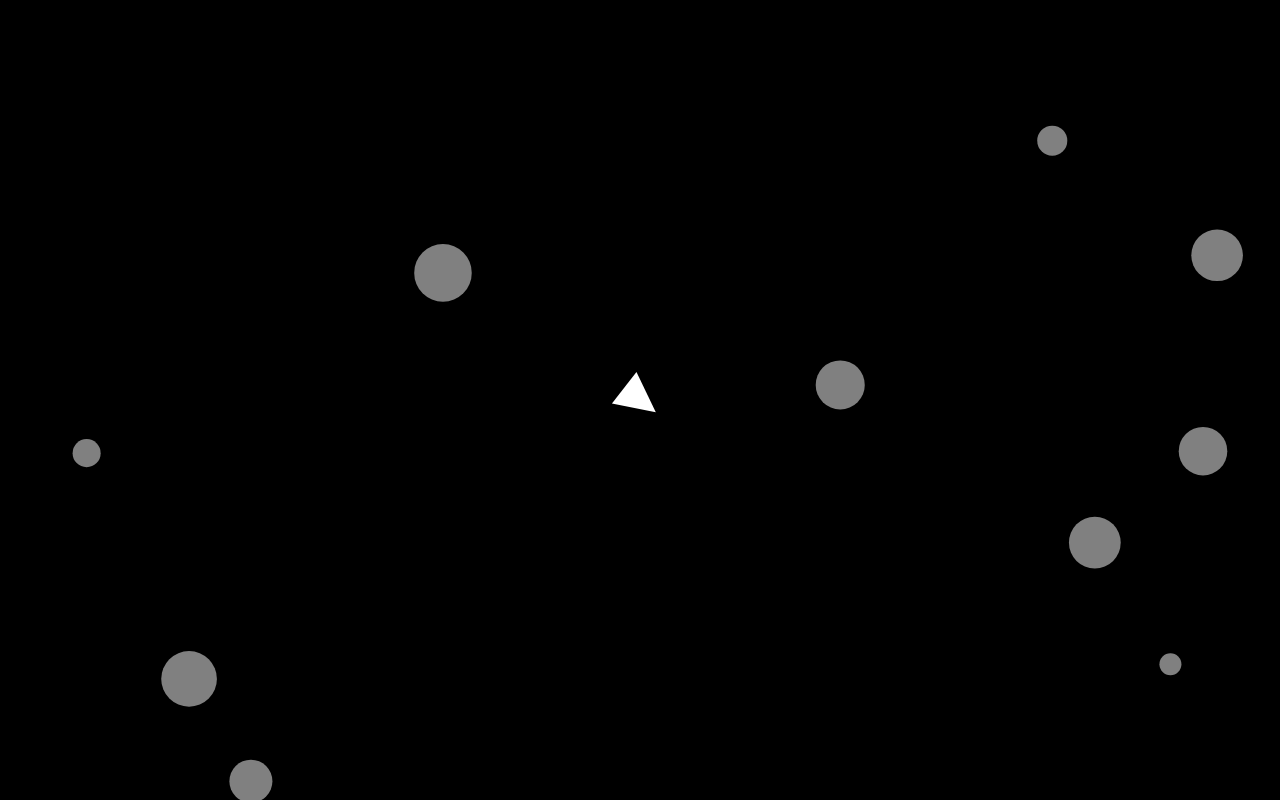
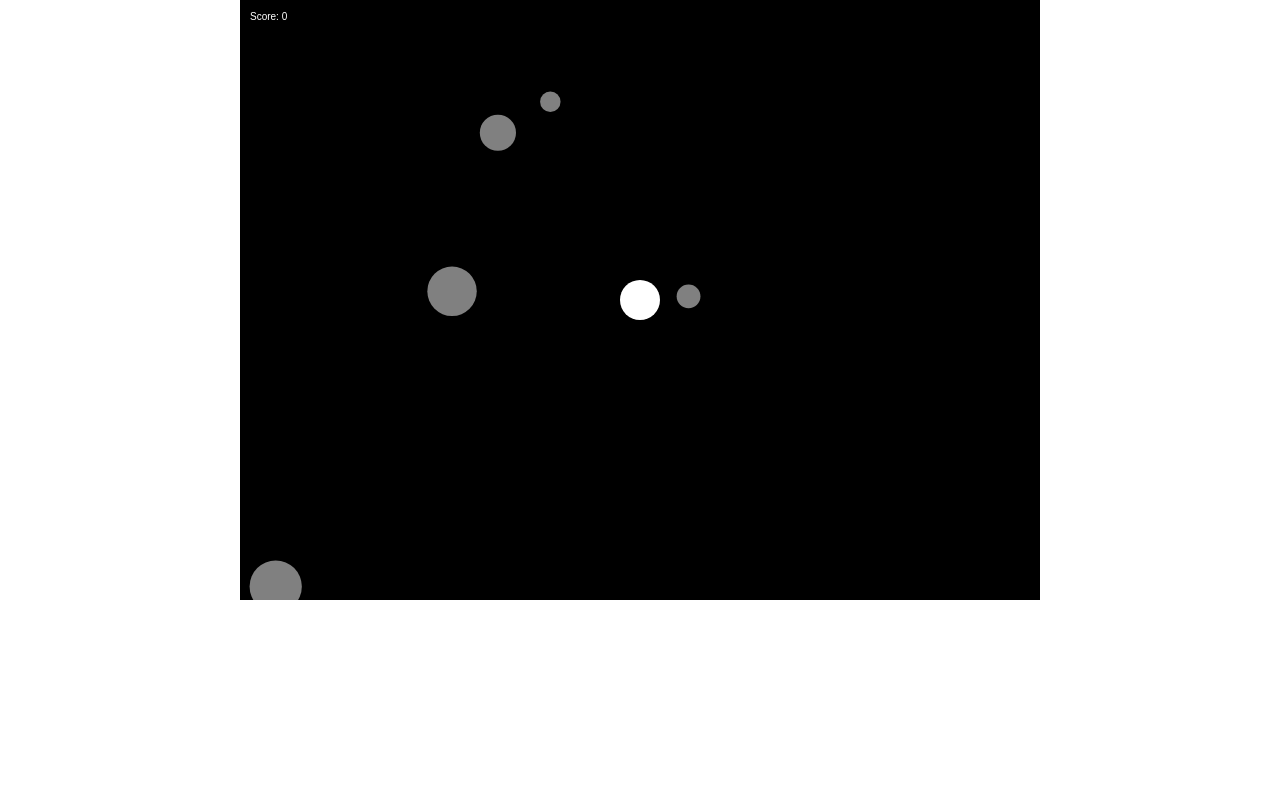
Before and after one commit to jimpfogarty-tech/Claude-code-work, a plain HTML site: page index.html in a window 1280 px wide. Drawn offline with Linux system fonts and the light colour scheme.

Commit message:
Update index.html to include a functional asteroids game

```diff
--- a/index.html
+++ b/index.html
@@ -10,116 +10,107 @@
     </style>
 </head>
 <body>
-    <canvas id="asteroidsCanvas"></canvas>
+    <canvas id="gameCanvas" width="800" height="600"></canvas>
     <script>
-        const canvas = document.getElementById('asteroidsCanvas');
+        const canvas = document.getElementById('gameCanvas');
         const ctx = canvas.getContext('2d');
-        canvas.width = window.innerWidth;
-        canvas.height = window.innerHeight;
 
-        let spaceship;
-        const asteroids = [];
+        // Game variables
+        let score = 0;
+        let asteroids = [];
+        let bullets = [];
 
-        class Spaceship {
-            constructor() {
-                this.x = canvas.width / 2;
-                this.y = canvas.height / 2;
-                this.angle = 0;
-                this.velocity = { x: 0, y: 0 };
-                this.size = 20;
-            }
+        // Initialize player
+        const player = { x: canvas.width / 2, y: canvas.height / 2, radius: 20 };
 
-            draw() {
-                ctx.save();
-                ctx.translate(this.x, this.y);
-                ctx.rotate(this.angle);
-                ctx.fillStyle = 'white';
-                ctx.beginPath();
-                ctx.moveTo(-this.size, -this.size);
-                ctx.lineTo(this.size, 0);
-                ctx.lineTo(-this.size, this.size);
-                ctx.fill();
-                ctx.restore();
-            }
-
-            update() {
-                this.x += this.velocity.x;
-                this.y += this.velocity.y;
-                this.angle += (Math.random() - 0.5) * 0.1;
-
-                // Wrap around the edges
-                if (this.x > canvas.width) this.x = 0;
-                else if (this.x < 0) this.x = canvas.width;
-                if (this.y > canvas.height) this.y = 0;
-                else if (this.y < 0) this.y = canvas.height;
-            }
-
-            thrust() {
-                this.velocity.x += Math.cos(this.angle) * 0.1;
-                this.velocity.y += Math.sin(this.angle) * 0.1;
-            }
+        // Initialize asteroids
+        function createAsteroid() {
+            const x = Math.random() * canvas.width;
+            const y = Math.random() * canvas.height;
+            const radius = Math.random() * (30 - 10) + 10;
+            asteroids.push({ x, y, radius });
         }
 
-        class Asteroid {
-            constructor(x, y, radius) {
-                this.x = x;
-                this.y = y;
-                this.radius = radius;
-                this.angle = Math.random() * Math.PI * 2;
-                this.velocity = { x: Math.cos(this.angle), y: Math.sin(this.angle) };
-            }
-
-            draw() {
-                ctx.fillStyle = 'gray';
-                ctx.beginPath();
-                ctx.arc(this.x, this.y, this.radius, 0, Math.PI * 2);
-                ctx.fill();
-            }
-
-            update() {
-                this.x += this.velocity.x;
-                this.y += this.velocity.y;
-                // Wrap around the edges
-                if (this.x > canvas.width) this.x = 0;
-                else if (this.x < 0) this.x = canvas.width;
-                if (this.y > canvas.height) this.y = 0;
-                else if (this.y < 0) this.y = canvas.height;
-            }
+        // Update game
+        function update() {
+            ctx.clearRect(0, 0, canvas.width, canvas.height);
+            drawPlayer();
+            drawAsteroids();
+            drawBullets();
+            detectCollisions();
+            // Update score
+            ctx.fillStyle = "white";
+            ctx.fillText(`Score: ${score}`, 10, 20);
         }
 
-        function spawnAsteroids() {
-            for (let i = 0; i < 10; i++) {
-                const radius = Math.random() * 20 + 10;
-                const x = Math.random() * canvas.width;
-                const y = Math.random() * canvas.height;
-                asteroids.push(new Asteroid(x, y, radius));
-            }
+        // Draw player
+        function drawPlayer() {
+            ctx.fillStyle = "white";
+            ctx.beginPath();
+            ctx.arc(player.x, player.y, player.radius, 0, Math.PI * 2);
+            ctx.fill();
         }
 
-        function update() {
-            ctx.clearRect(0, 0, canvas.width, canvas.height);
-            spaceship.draw();
-            spaceship.update();
-
+        // Draw asteroids
+        function drawAsteroids() {
+            ctx.fillStyle = "grey";
             asteroids.forEach(asteroid => {
-                asteroid.draw();
-                asteroid.update();
+                ctx.beginPath();
+                ctx.arc(asteroid.x, asteroid.y, asteroid.radius, 0, Math.PI * 2);
+                ctx.fill();
             });
-
-            requestAnimationFrame(update);
         }
 
-        window.addEventListener('keydown', (event) => {
-            if (event.code === 'ArrowUp') spaceship.thrust();
+        // Create and draw bullets
+        function shoot() {
+            const bullet = { x: player.x, y: player.y, radius: 5 };
+            bullets.push(bullet);
+        }
+
+        function drawBullets() {
+            ctx.fillStyle = "red";
+            bullets.forEach(bullet => {
+                ctx.beginPath();
+                ctx.arc(bullet.x, bullet.y, bullet.radius, 0, Math.PI * 2);
+                ctx.fill();
+            });
+        }
+
+        // Detect collisions
+        function detectCollisions() {
+            asteroids.forEach((asteroid, index) => {
+                bullets.forEach((bullet, bulletIndex) => {
+                    const dx = asteroid.x - bullet.x;
+                    const dy = asteroid.y - bullet.y;
+                    const distance = Math.sqrt(dx * dx + dy * dy);
+
+                    if (distance < asteroid.radius + bullet.radius) {
+                        asteroids.splice(index, 1);
+                        bullets.splice(bulletIndex, 1);
+                        score += 10;
+                    }
+                });
+            });
+        }
+
+        // Game loop
+        function gameLoop() {
+            update();
+            requestAnimationFrame(gameLoop);
+        }
+
+        // Initialize game
+        function init() {
+            for (let i = 0; i < 5; i++) createAsteroid();  // Create initial asteroids
+            gameLoop();
+        }
+
+        // Event listener for shooting
+        window.addEventListener('keydown', (e) => {
+            if (e.code === 'Space') shoot();
         });
 
-        function init() {
-            spaceship = new Spaceship();
-            spawnAsteroids();
-            update();
-        }
-
-        window.onload = init;
+        init();
     </script>
 </body>
 </html>
```
